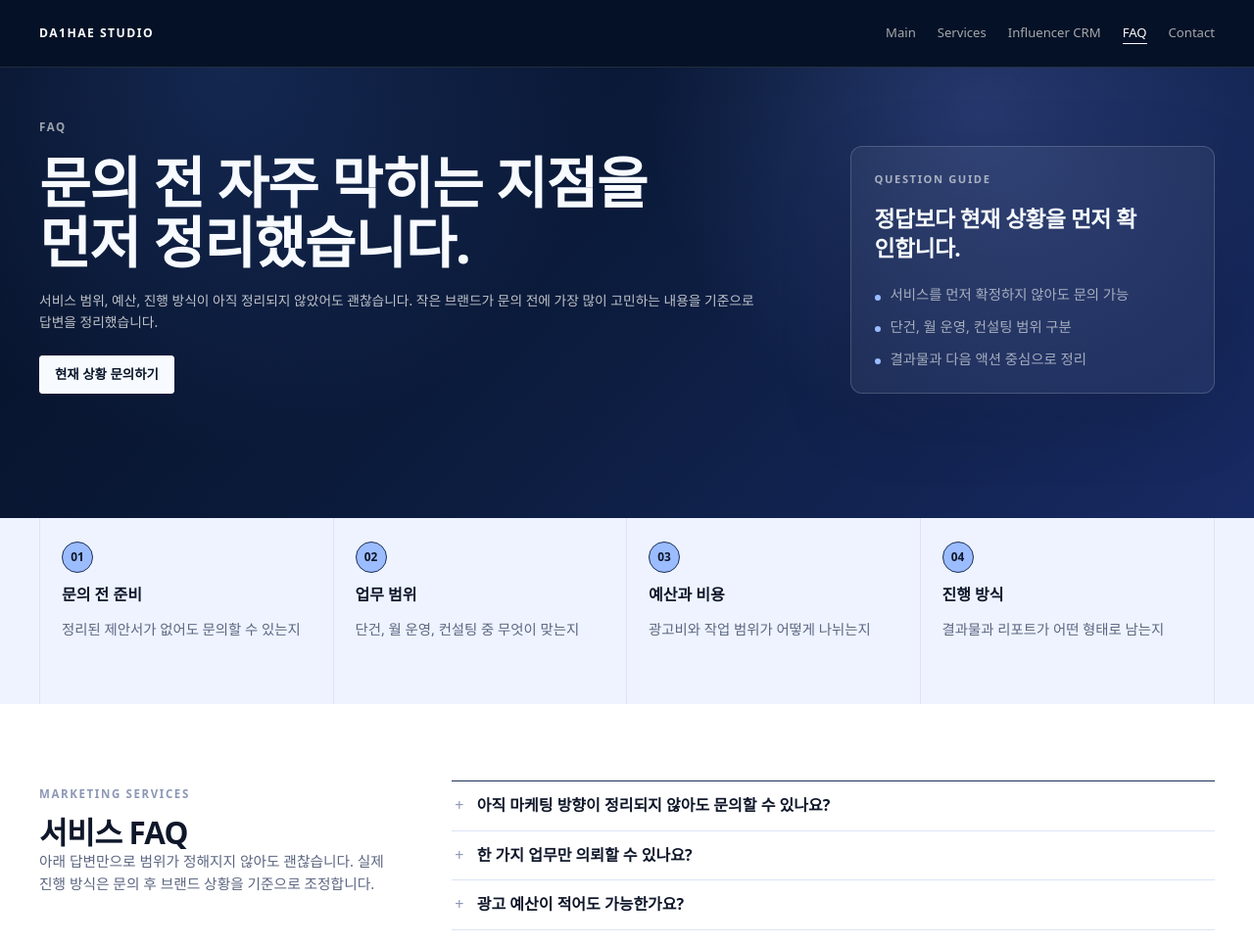
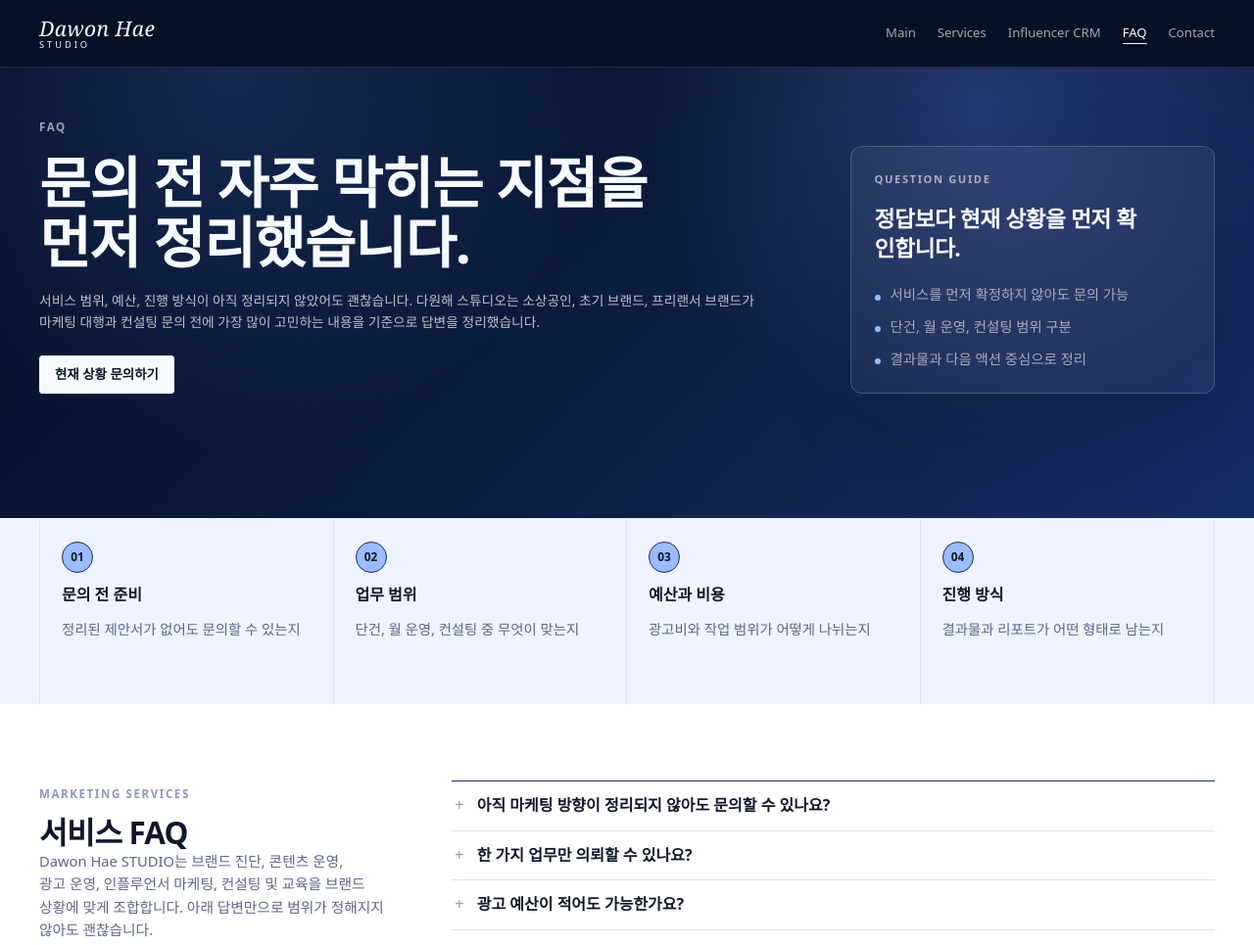
Before and after one commit to da1hae/da1hae.github.io, a plain HTML site: page faq/index.html in a window 1280 px wide. Shown: the top 965 px of the page at 98% size. Drawn offline with Linux system fonts and the light colour scheme; a web font is replaced by a local one.

Commit message:
Add files via upload

```diff
--- a/faq/index.html
+++ b/faq/index.html
@@ -3,12 +3,12 @@
 <head>
   <meta charset="UTF-8" />
   <meta name="viewport" content="width=device-width, initial-scale=1.0" />
-  <title>FAQ | 작은 브랜드 마케팅 문의 전 안내 | DA1HAE Studio</title>
-  <meta name="description" content="DA1HAE Studio FAQ. 작은 브랜드의 마케팅 방향, 업무 범위, 광고 운영 & 소재 개선, 인플루언서 운영, 랜딩페이지 기획, 컨설팅, 리포트와 비용 기준을 안내합니다." />
+  <title>FAQ | Dawon Hae STUDIO - 마케팅 대행·컨설팅 문의 전 안내</title>
+  <meta name="description" content="다원해 스튜디오 FAQ. 브랜드 진단, 콘텐츠 마케팅 대행, 인스타그램·블로그 운영 대행, 광고 운영 대행, 인플루언서 마케팅 대행, 마케팅 컨설팅 문의 전 기준을 안내합니다." />
   <link rel="canonical" href="https://da1hae.xyz/faq/" />
   <meta property="og:type" content="website" />
-  <meta property="og:title" content="FAQ | 작은 브랜드 마케팅 문의 전 안내 | DA1HAE Studio" />
-  <meta property="og:description" content="서비스 범위, 예산, 진행 방식이 아직 정리되지 않았어도 괜찮습니다. 문의 전 자주 막히는 지점을 먼저 확인하세요." />
+  <meta property="og:title" content="FAQ | Dawon Hae STUDIO - 마케팅 대행·컨설팅 문의 전 안내" />
+  <meta property="og:description" content="소상공인과 초기 브랜드가 마케팅 대행, 운영 설계, 컨설팅 문의 전에 자주 막히는 지점을 먼저 확인하세요." />
   <meta property="og:url" content="https://da1hae.xyz/faq/" />
   <link rel="stylesheet" href="/assets/css/style.css?v=faq-redesign" />
   <script async src="https://www.googletagmanager.com/gtag/js?id=G-MZ6HBSS5EX"></script>
@@ -82,7 +82,7 @@
       "@type": "BreadcrumbList",
       "@id": "https://da1hae.xyz/faq/#breadcrumb",
       "itemListElement": [
-        { "@type": "ListItem", "position": 1, "name": "DA1HAE Studio", "item": "https://da1hae.xyz/" },
+        { "@type": "ListItem", "position": 1, "name": "Dawon Hae STUDIO", "item": "https://da1hae.xyz/" },
         { "@type": "ListItem", "position": 2, "name": "FAQ", "item": "https://da1hae.xyz/faq/" }
       ]
     }
@@ -91,7 +91,7 @@
 <body>
   <header class="site-header">
     <nav class="container nav">
-      <a class="brand" href="/">DA1HAE STUDIO</a>
+      <a class="brand wordmark" href="/" aria-label="Dawon Hae STUDIO"><span class="wordmark-main">Dawon Hae</span><span class="wordmark-sub">STUDIO</span></a>
       <div class="nav-links">
         <a href="/">Main</a>
         <a href="/services/">Services</a>
@@ -108,12 +108,12 @@
         <div class="hero-main">
           <span class="eyebrow">faq</span>
           <h1><span>문의 전 자주 막히는 지점을</span><span>먼저 정리했습니다.</span></h1>
-          <p class="hero-copy">서비스 범위, 예산, 진행 방식이 아직 정리되지 않았어도 괜찮습니다. 작은 브랜드가 문의 전에 가장 많이 고민하는 내용을 기준으로 답변을 정리했습니다.</p>
+          <p class="hero-copy">서비스 범위, 예산, 진행 방식이 아직 정리되지 않았어도 괜찮습니다. 다원해 스튜디오는 소상공인, 초기 브랜드, 프리랜서 브랜드가 마케팅 대행과 컨설팅 문의 전에 가장 많이 고민하는 내용을 기준으로 답변을 정리했습니다.</p>
           <div class="btn-row">
             <a class="btn primary" href="/contact/">현재 상황 문의하기</a>
           </div>
         </div>
-        <aside class="hero-diagnostic" aria-label="DA1HAE Studio FAQ guide">
+        <aside class="hero-diagnostic" aria-label="Dawon Hae STUDIO FAQ guide">
           <span>question guide</span>
           <strong>정답보다 현재 상황을 먼저 확인합니다.</strong>
           <ul>
@@ -142,7 +142,7 @@
           <div class="faq-intro">
             <span class="section-kicker">marketing services</span>
             <h2>서비스 FAQ</h2>
-            <p class="section-desc">아래 답변만으로 범위가 정해지지 않아도 괜찮습니다. 실제 진행 방식은 문의 후 브랜드 상황을 기준으로 조정합니다.</p>
+            <p class="section-desc">Dawon Hae STUDIO는 브랜드 진단, 콘텐츠 운영, 광고 운영, 인플루언서 마케팅, 컨설팅 및 교육을 브랜드 상황에 맞게 조합합니다. 아래 답변만으로 범위가 정해지지 않아도 괜찮습니다.</p>
           </div>
           <div class="faq-list faq-main-list">
             <details><summary>아직 마케팅 방향이 정리되지 않아도 문의할 수 있나요?</summary><p>가능합니다. 방향이 정리되지 않은 상태라면 현재 채널, 콘텐츠 흐름, 예산, 내부 리소스를 먼저 보고 진단과 우선순위 정리부터 제안드립니다.</p></details>
@@ -176,7 +176,8 @@
 
   <footer class="site-footer">
     <div class="container footer-inner">
-      <div>© <span id="year"></span> DA1HAE Studio</div>
+      <div class="footer-brand"><strong class="wordmark footer-wordmark"><span class="wordmark-main">Dawon Hae</span><span class="wordmark-sub">STUDIO</span></strong><span>© <span id="year"></span> Dawon Hae STUDIO</span></div>
+      <address class="footer-company" aria-label="사업자 정보"><span>상호: 주식회사 디원트</span><span>대표: 황다원</span><span>사업자등록번호: 823-06-03931</span><span>주소: 서울특별시 마포구 월드컵로5길 36-9</span><span>이메일: ramy_da@naver.com</span></address>
       <div class="footer-links"><a href="/privacy/">개인정보처리방침</a><a href="/terms/">이용약관</a></div>
     </div>
   </footer>
```
